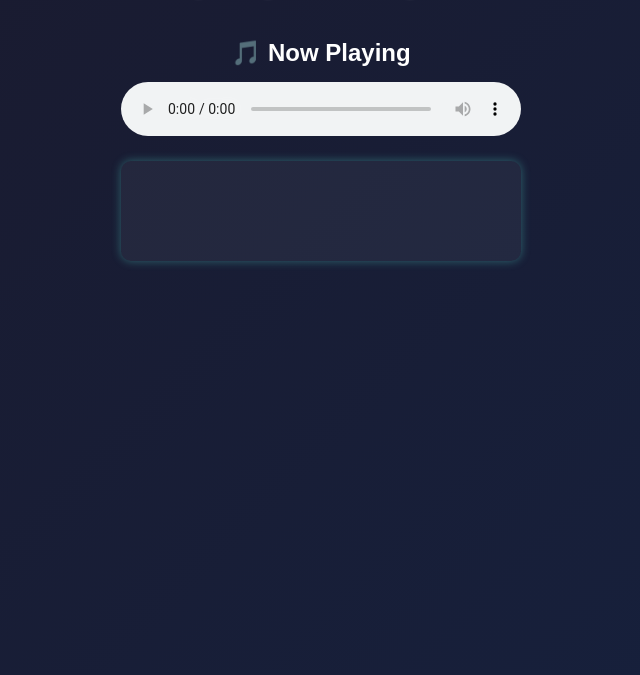
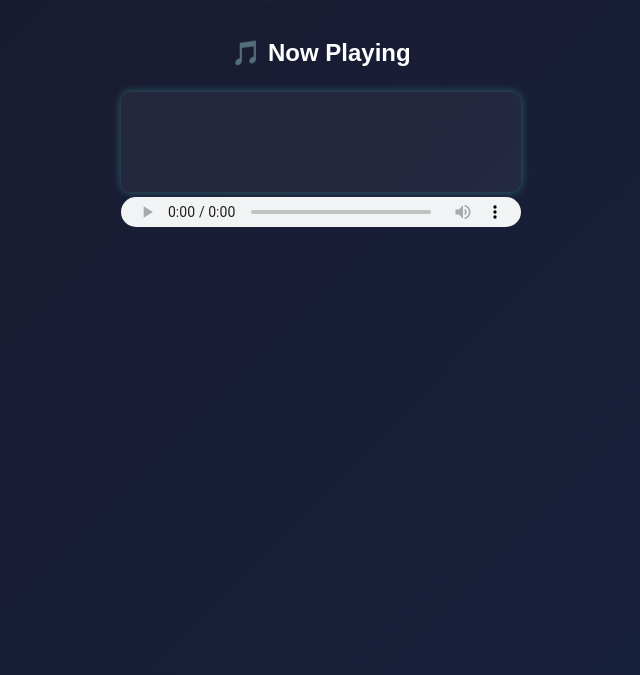
Before and after one commit to zcell27/mp3Scan, a plain HTML site: page index.html in a window 1280 px wide. Shown: the part 61-736 px from the top of the page, without its empty margins (319-959 px from the left). Drawn offline with Linux system fonts and the light colour scheme.

Commit message:
Update index.html

```diff
--- a/index.html
+++ b/index.html
@@ -76,9 +76,14 @@ h1 {
       100% { transform: scale(1); }
     }
 
-#songTitle {
-  display: none;
-}
+    #player {
+      margin-top: 5px;
+      height: 30px;
+    }
+
+    #songTitle {
+      display: none;
+    }
 .playing-bg {
   animation: colorPulse 10s infinite alternate;
   background-size: 400% 400%;
@@ -142,9 +147,9 @@ h1 {
 <body>
   <h1>Spotifycard Playlist</h1>
   <h2>🎵 Now Playing</h2>
-  <audio id="player" controls autoplay></audio>
   <p id="songTitle"></p>
   <canvas id="equalizerCanvas" width="400" height="100"></canvas>
+  <audio id="player" controls autoplay></audio>
   <img id="albumArt" src="" alt="Album Art">
 
 
```
